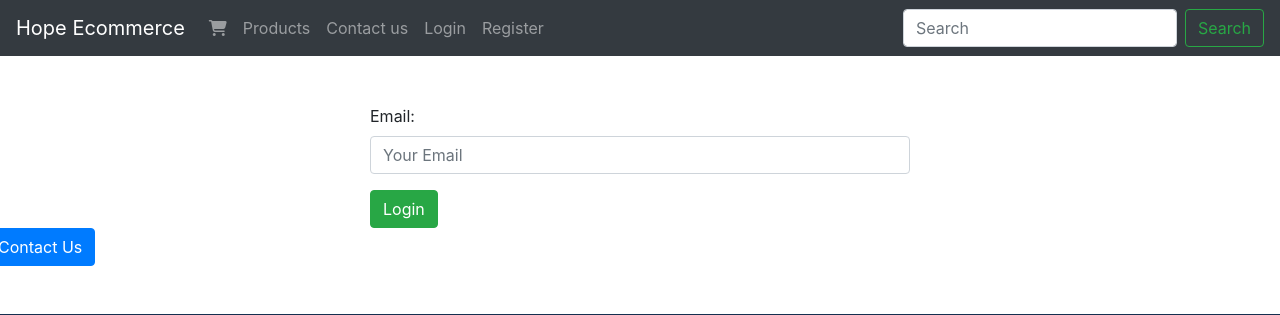
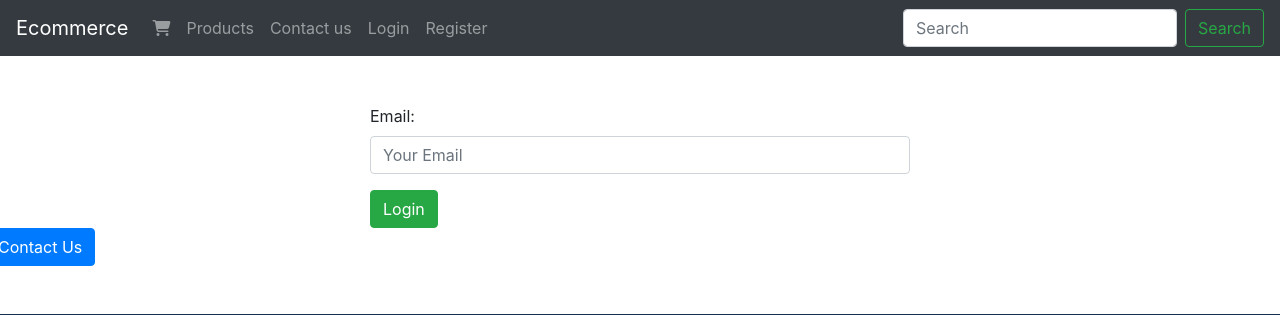
Before and after one commit to Abhishekbs10/django-ecommerce-challange, a Django app: page /accounts/guest/register/ in a window 1280 px wide. Shown: the top 315 px of the page. Run offline with Django 3.2, Linux system fonts and the light colour scheme; some libraries are stand-ins or nearby versions.

Commit message:
first commit

```diff
--- /dev/null
+++ b/runtime.txt
@@ -0,0 +1 @@
+python-3.9.4
--- a/templates/base.html
+++ b/templates/base.html
@@ -9,7 +9,7 @@
 </head>
 <body>
 
-{% include "base/navbar.html" with site_title='Hope Ecommerce' %}
+{% include "base/navbar.html" with site_title='Ecommerce' %}
 
     <div class="container">
         {% block content %}{% endblock %}
```
